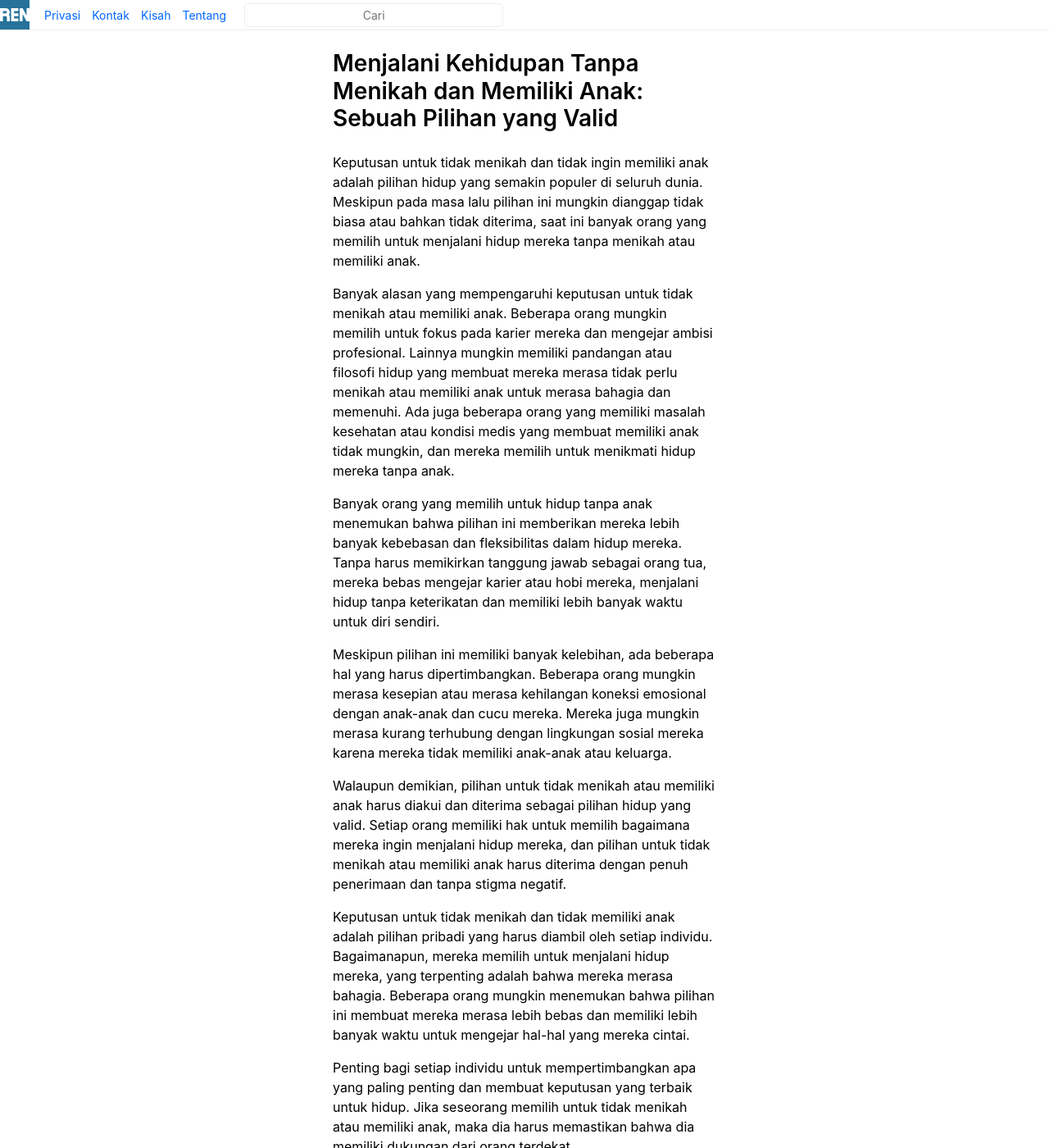
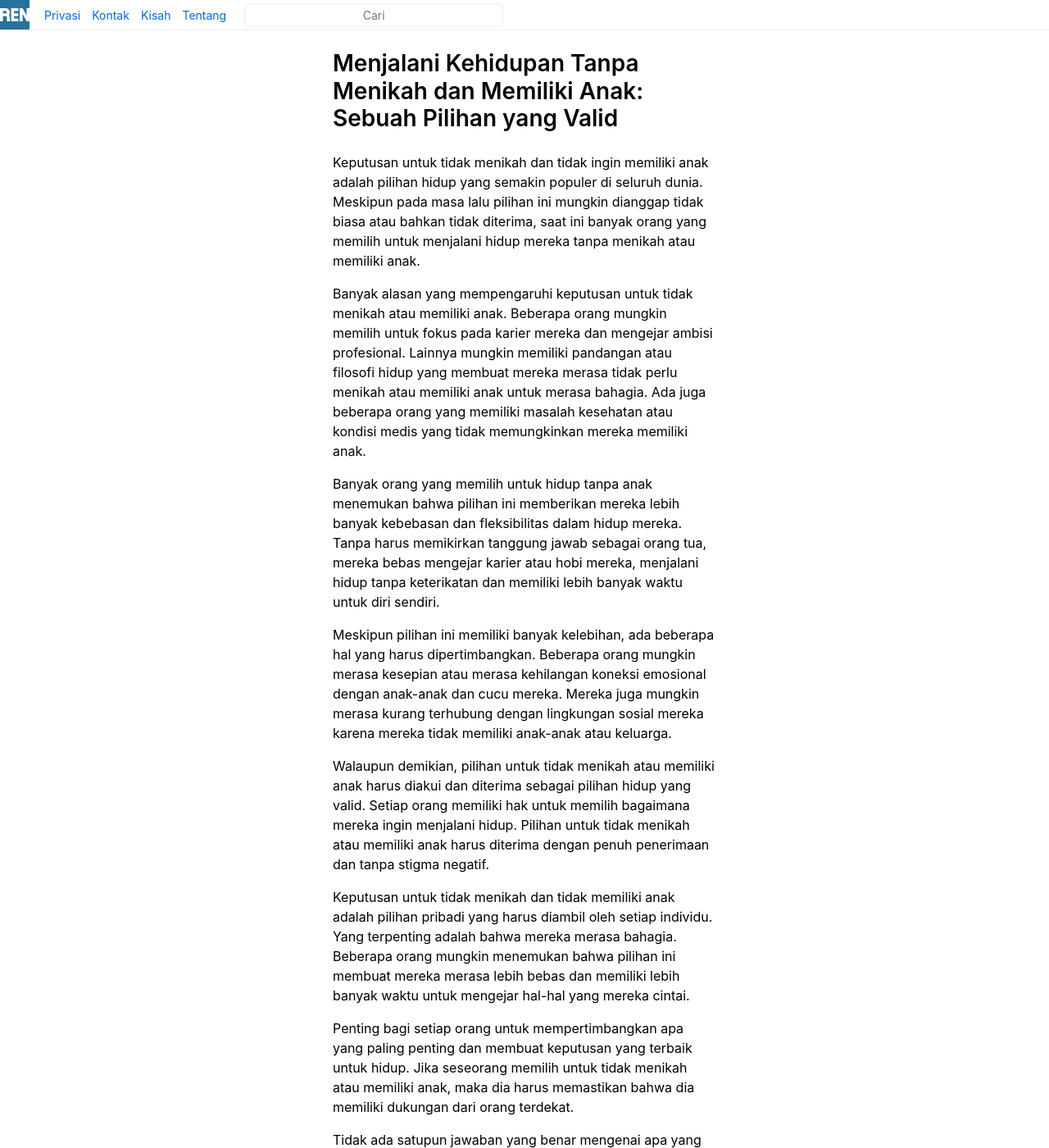
Before and after one commit to ren-id/blog, a Jekyll site: the page built from docs/_posts/2023-02-12-antara-tidak-mau-menikah-dan-tidak-mau-punya-anak.md, in a window 1280 px wide and 1400 px high. Shown: the whole window at 82% size. Built offline with Jekyll 4.4.1, drawn with Linux system fonts in a browser that asks for light colours; our own code applies the rules of GitHub Pages for plain Markdown files; comment, search, counter and statistics services are not loaded; some of the changed text lies outside the part shown.

Commit message:
Update 2023-02-12-antara-tidak-mau-menikah-dan-tidak-mau-punya-anak.md

```diff
--- a/docs/_posts/2023-02-12-antara-tidak-mau-menikah-dan-tidak-mau-punya-anak.md
+++ b/docs/_posts/2023-02-12-antara-tidak-mau-menikah-dan-tidak-mau-punya-anak.md
@@ -8,18 +8,18 @@
 
 Keputusan untuk tidak menikah dan tidak ingin memiliki anak adalah pilihan hidup yang semakin populer di seluruh dunia. Meskipun pada masa lalu pilihan ini mungkin dianggap tidak biasa atau bahkan tidak diterima, saat ini banyak orang yang memilih untuk menjalani hidup mereka tanpa menikah atau memiliki anak.
 
-Banyak alasan yang mempengaruhi keputusan untuk tidak menikah atau memiliki anak. Beberapa orang mungkin memilih untuk fokus pada karier mereka dan mengejar ambisi profesional. Lainnya mungkin memiliki pandangan atau filosofi hidup yang membuat mereka merasa tidak perlu menikah atau memiliki anak untuk merasa bahagia dan memenuhi. Ada juga beberapa orang yang memiliki masalah kesehatan atau kondisi medis yang membuat memiliki anak tidak mungkin, dan mereka memilih untuk menikmati hidup mereka tanpa anak.
+Banyak alasan yang mempengaruhi keputusan untuk tidak menikah atau memiliki anak. Beberapa orang mungkin memilih untuk fokus pada karier mereka dan mengejar ambisi profesional. Lainnya mungkin memiliki pandangan atau filosofi hidup yang membuat mereka merasa tidak perlu menikah atau memiliki anak untuk merasa bahagia. Ada juga beberapa orang yang memiliki masalah kesehatan atau kondisi medis yang tidak memungkinkan mereka memiliki anak.
 
 Banyak orang yang memilih untuk hidup tanpa anak menemukan bahwa pilihan ini memberikan mereka lebih banyak kebebasan dan fleksibilitas dalam hidup mereka. Tanpa harus memikirkan tanggung jawab sebagai orang tua, mereka bebas mengejar karier atau hobi mereka, menjalani hidup tanpa keterikatan dan memiliki lebih banyak waktu untuk diri sendiri.
 
 Meskipun pilihan ini memiliki banyak kelebihan, ada beberapa hal yang harus dipertimbangkan. Beberapa orang mungkin merasa kesepian atau merasa kehilangan koneksi emosional dengan anak-anak dan cucu mereka. Mereka juga mungkin merasa kurang terhubung dengan lingkungan sosial mereka karena mereka tidak memiliki anak-anak atau keluarga.
 
-Walaupun demikian, pilihan untuk tidak menikah atau memiliki anak harus diakui dan diterima sebagai pilihan hidup yang valid. Setiap orang memiliki hak untuk memilih bagaimana mereka ingin menjalani hidup mereka, dan pilihan untuk tidak menikah atau memiliki anak harus diterima dengan penuh penerimaan dan tanpa stigma negatif.
+Walaupun demikian, pilihan untuk tidak menikah atau memiliki anak harus diakui dan diterima sebagai pilihan hidup yang valid. Setiap orang memiliki hak untuk memilih bagaimana mereka ingin menjalani hidup. Pilihan untuk tidak menikah atau memiliki anak harus diterima dengan penuh penerimaan dan tanpa stigma negatif.
 
-Keputusan untuk tidak menikah dan tidak memiliki anak adalah pilihan pribadi yang harus diambil oleh setiap individu. Bagaimanapun, mereka memilih untuk menjalani hidup mereka, yang terpenting adalah bahwa mereka merasa bahagia. Beberapa orang mungkin menemukan bahwa pilihan ini membuat mereka merasa lebih bebas dan memiliki lebih banyak waktu untuk mengejar hal-hal yang mereka cintai.
+Keputusan untuk tidak menikah dan tidak memiliki anak adalah pilihan pribadi yang harus diambil oleh setiap individu. Yang terpenting adalah bahwa mereka merasa bahagia. Beberapa orang mungkin menemukan bahwa pilihan ini membuat mereka merasa lebih bebas dan memiliki lebih banyak waktu untuk mengejar hal-hal yang mereka cintai.
 
-Penting bagi setiap individu untuk mempertimbangkan apa yang paling penting dan membuat keputusan yang terbaik untuk hidup. Jika seseorang memilih untuk tidak menikah atau memiliki anak, maka dia harus memastikan bahwa dia memiliki dukungan dari orang terdekat.
+Penting bagi setiap orang untuk mempertimbangkan apa yang paling penting dan membuat keputusan yang terbaik untuk hidup. Jika seseorang memilih untuk tidak menikah atau memiliki anak, maka dia harus memastikan bahwa dia memiliki dukungan dari orang terdekat.
 
-Tidak ada satu jawaban yang benar untuk apa yang membuat hidup seseorang memenuhi dan bahagia. Setiap orang harus membuat keputusan yang terbaik untuk hidup mereka sendiri dan melakukan apa yang terbaik untuk memastikan bahwa mereka merasa bahagia. Baik menikah dan memiliki anak atau memilih untuk tidak melakukannya, setiap pilihan memiliki kelebihan dan kekurangan yang harus dipertimbangkan.
+Tidak ada satupun jawaban yang benar mengenai apa yang membuat hidup seseorang terpenuhi dan bahagia. Setiap orang harus membuat keputusan yang terbaik untuk hidup mereka sendiri dan melakukan apa yang terbaik untuk memastikan bahwa mereka merasa bahagia. Baik menikah dan memiliki anak atau memilih untuk tidak melakukannya, setiap pilihan memiliki kelebihan dan kekurangan yang harus dipertimbangkan.
 
 Setiap orang harus memiliki hak untuk membuat keputusan yang terbaik untuk hidup mereka sendiri tanpa tekanan dari lingkungan sosial atau budaya. Dengan penerimaan dan dukungan, setiap individu dapat menjalani hidup yang nyaman, entah mereka memilih untuk menikah dan memiliki anak atau tidak sama sekali.
```
